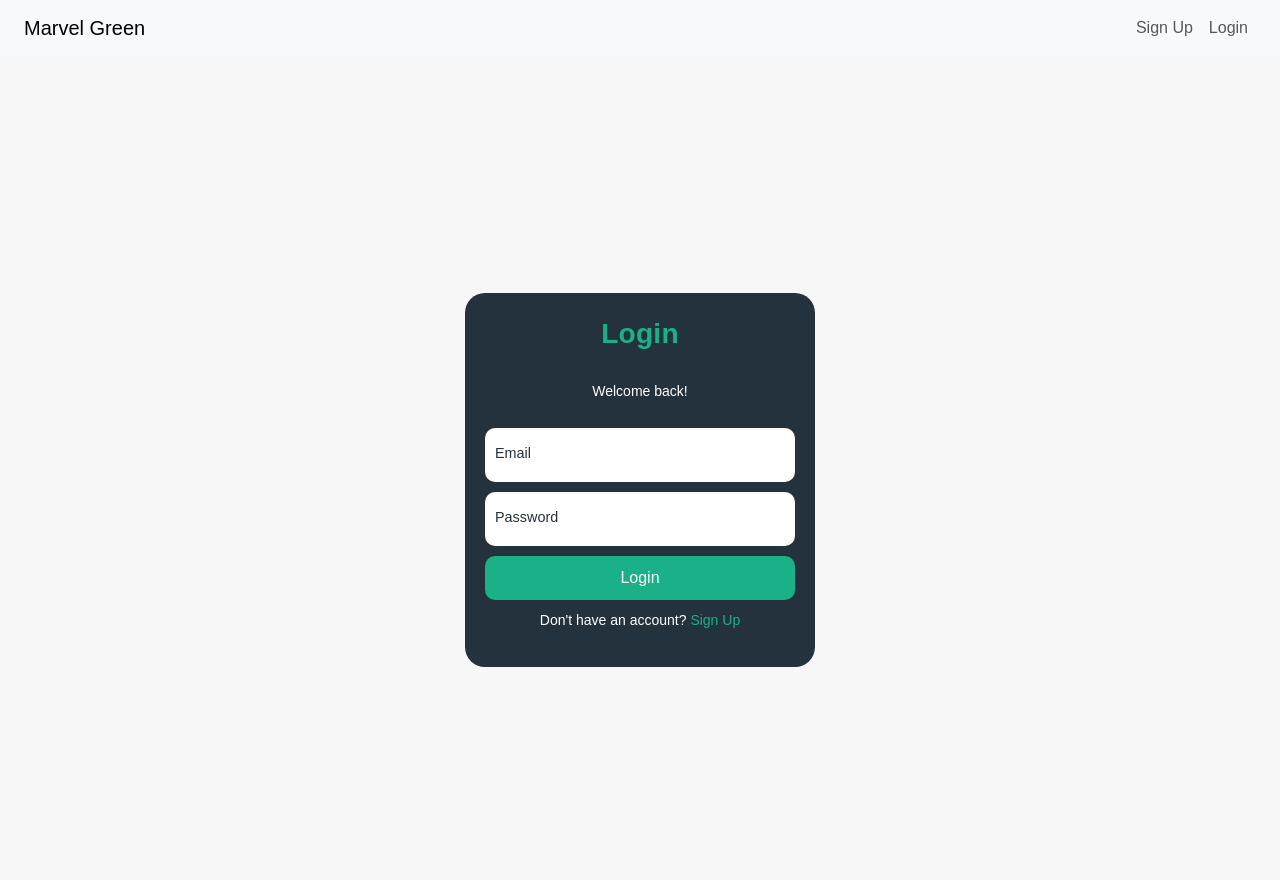
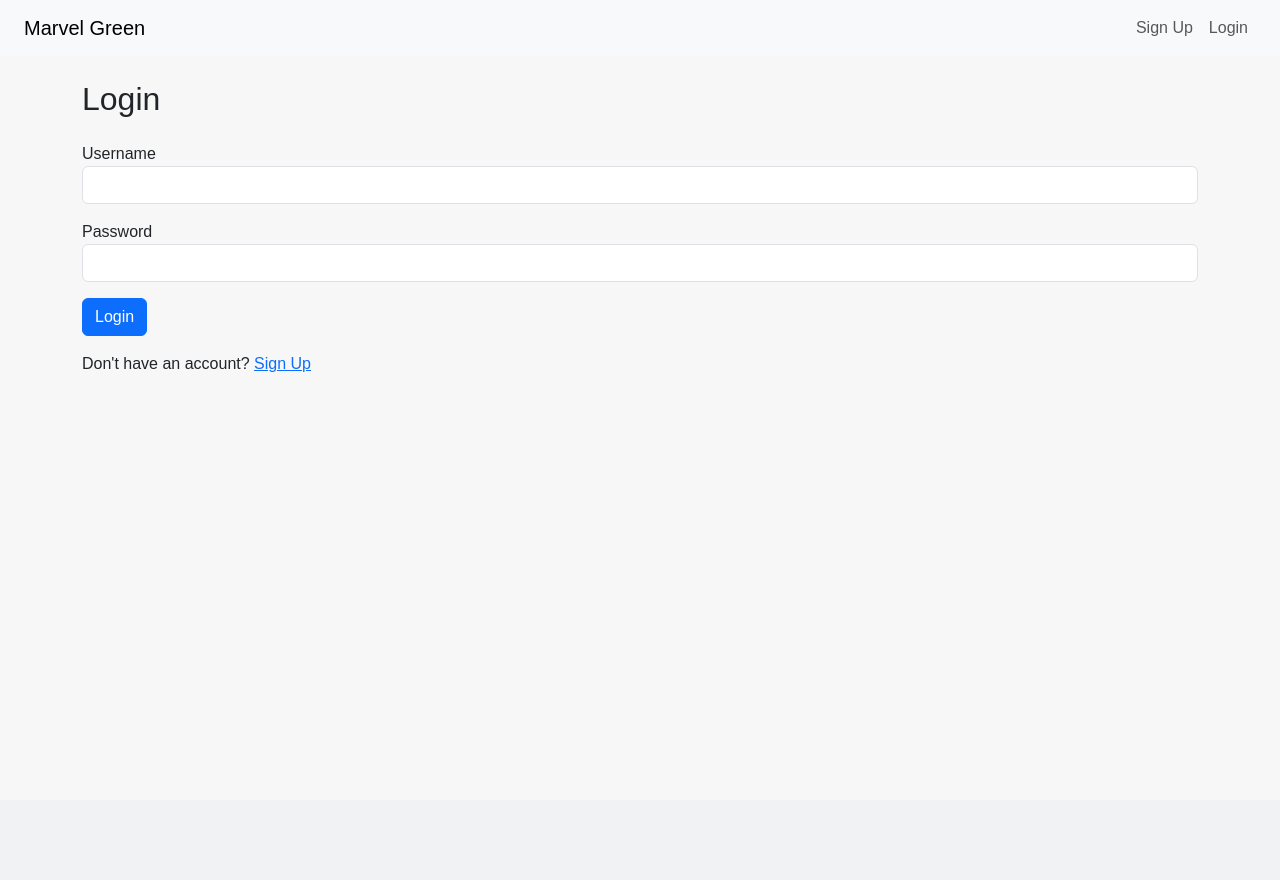
Before and after one commit to nishad-shaik/Ecofinds-odoo-Hackathon, a Flask app: page /login in a window 1280 px wide. After the commit the page ends 372 px from the top, so only its background shows below. Run offline with Flask 3, Linux system fonts and the light colour scheme.

Commit message:
corrected styling

```diff
--- a/Eco/Templates/login.html
+++ b/Eco/Templates/login.html
@@ -1,5 +1,7 @@
+{% extends 'base.html' %}
 
-<!-- <h2 class="mb-4">Login</h2>
+{% block content %}
+<h2 class="mb-4">Login</h2>
 <form method="POST">
     <div class="mb-3">
         <label>Username</label>
@@ -11,36 +13,5 @@
     </div>
     <button type="submit" class="btn btn-primary">Login</button>
 </form>
-<p class="mt-3">Don't have an account? <a href="/register">Sign Up</a></p> -->
-{% extends 'base.html' %}
-
-{% block content %}
-<link rel="stylesheet" href="{{ url_for('static', filename='login.css') }}" />
-
-<div class="d-flex justify-content-center align-items-center min-vh-100">
-    <form autocomplete="off" class="form">
-        <p class="title">Login</p>
-        <p class="msg">Welcome back!</p>
-
-        <label>
-            <input type="text" name="email" required>
-            <span>Email</span>
-        </label>
-        <label>
-            <input type="password" id="password" required>
-            <span>Password</span>
-            <span class="icon" id="togglePassword">
-                <i class="far fa-eye-slash" ></i>
-            </span>
-        </label>
-
-        <button class="submit">Login</button>
-        <p class="signin">
-            Don't have an account?
-            <a href="/register">Sign Up</a>
-        </p>
-    </form>
-</div>
-
-<script src="{{ url_for('static', filename='main.js') }}"></script>
+<p class="mt-3">Don't have an account? <a href="/register">Sign Up</a></p>
 {% endblock %}
--- a/Eco/static/login.css
+++ /dev/null
@@ -1,118 +0,0 @@
-* {
-    margin: 0;
-    padding: 0;
-    box-sizing: border-box;
-    font-family: sans-serif;
-}
-
-body {
-    background: #f7f7f7;
-}
-
-.form {
-    display: flex;
-    flex-direction: column;
-    gap: 10px;
-    max-width: 350px;
-    background: #24323d;
-    padding: 20px;
-    border-radius: 20px;
-    position: relative;
-    width: 100%;
-}
-
-.title {
-    font-size: 28px;
-    color: #1ab188;
-    font-weight: 600;
-    letter-spacing: 0.3px;
-    text-align: center;
-}
-
-.msg,
-.signin {
-    color: #fff;
-    font-size: 14px;
-    text-align: center;
-}
-
-.signin a {
-    color: #1ab188;
-    text-decoration: none;
-    transition: 0.3s;
-}
-
-.signin a:hover {
-    color: #1ec79a;
-}
-
-.form label {
-    position: relative;
-}
-
-.form label input {
-    width: 100%;
-    padding: 10px 10px 20px 10px;
-    outline: none;
-    border: none;
-    border-radius: 10px;
-    background: #fff;
-}
-
-.form label input + span {
-    position: absolute;
-    left: 10px;
-    top: 15px;
-    color: #24323d;
-    font-size: 0.9em;
-    cursor: text;
-    transition: 0.3s ease;
-}
-
-.form label input:focus + span,
-.form label input:valid + span {
-    top: -10px;
-    font-size: 0.7em;
-    font-weight: 600;
-    color: #1ab188;
-    background: #24323d;
-    padding: 0 5px;
-    border-radius: 5px;
-}
-
-.icon {
-    position: absolute;
-    right: 10px;
-    top: 50%;
-    transform: translateY(-50%);
-    color: #24323d;
-    cursor: pointer;
-    width: 20px;
-    height: 20px;
-    display: flex;
-    align-items: center;
-    justify-content: center;
-    z-index: 9;
-}
-
-.submit {
-    border: none;
-    outline: none;
-    background-color: #1ab188;
-    padding: 10px;
-    border-radius: 10px;
-    color: #fff;
-    font-size: 16px;
-    cursor: pointer;
-    transition: 0.3s ease;
-}
-
-.submit:hover {
-    background: #1ec79a;
-}
-
-@media (max-width: 768px) {
-    .form {
-        margin: 20px;
-    }
-}
```
